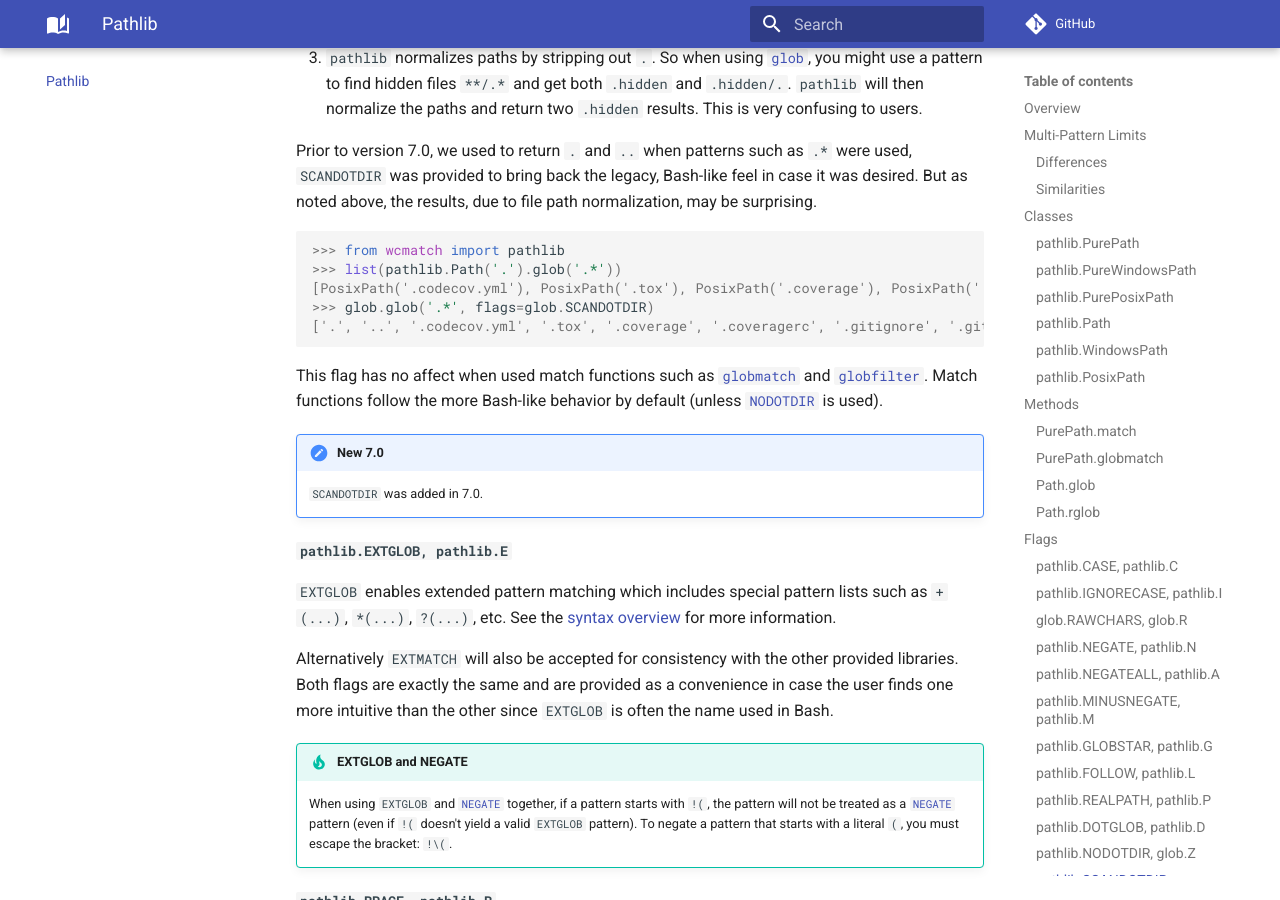
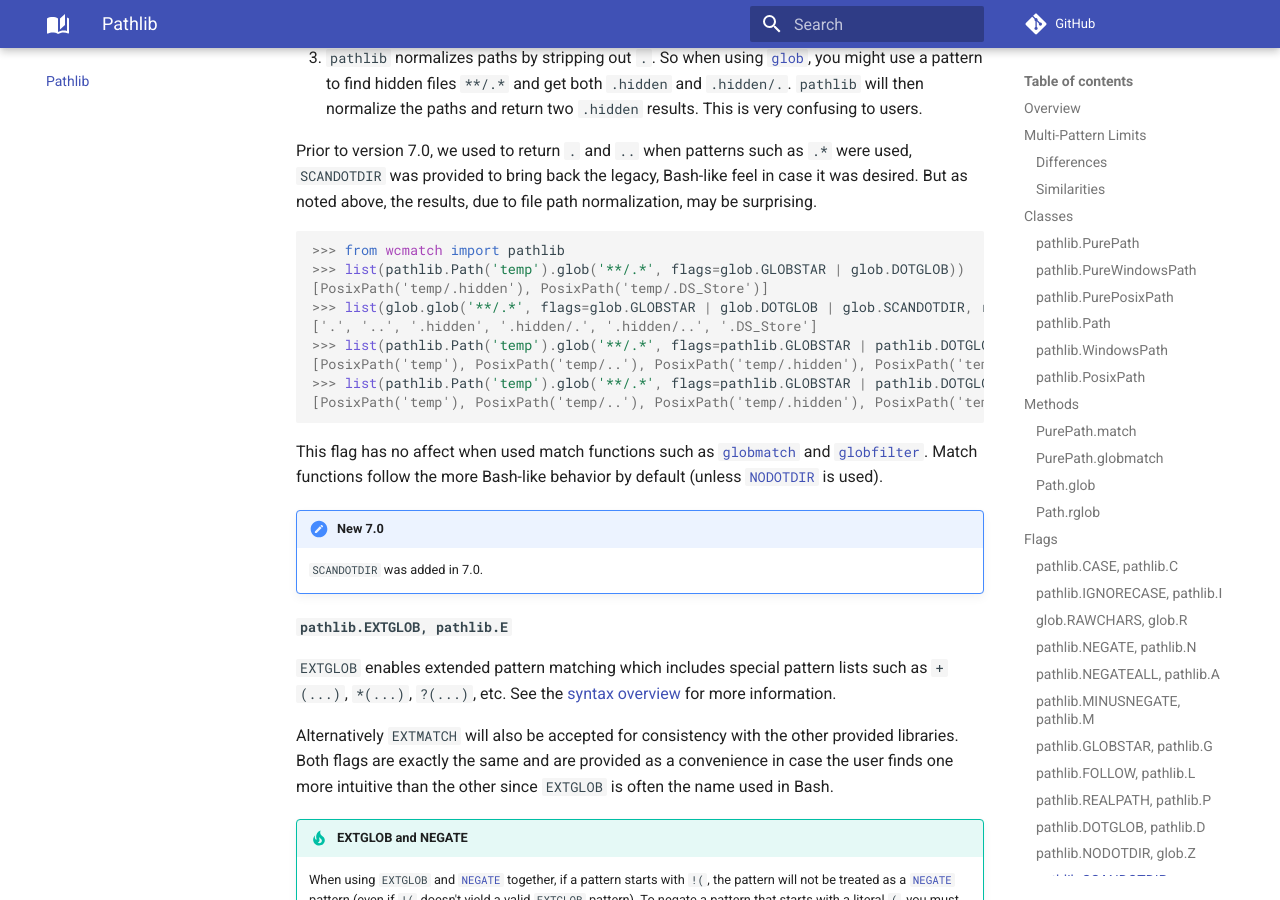
Before and after one commit to facelessuser/wcmatch, an MkDocs documentation site: the page built from docs/src/markdown/pathlib.md, in a window 1280 px wide and 900 px high, scrolled down 11284 px. Built offline with MkDocs 1.6.1 and Material for MkDocs 9.7.7, drawn with Linux system fonts in a browser that asks for light colours; comment, search, counter and statistics services are not loaded.

Commit message:
Update documentation

````diff
--- a/docs/src/markdown/glob.md
+++ b/docs/src/markdown/glob.md
@@ -451,13 +448,20 @@
 True
 ```
 
+Raw strings can be used as well, but if you wish to use raw strings that represent a Python string (where `\` are
+actually denoted by `\\`), then you may wish to use [`raw_escape`](#raw_escape).
+
 `escape` can also handle Windows style with `/` or `\\` path separators:
 
 ```pycon3
 >>> from wmcatch import glob
->>> glob.escape('some\\path?\\**file**{}.txt')
+>>> glob.escape('some\\path?\\**file**{}.txt', unix=False)
 'some\\\\path\\?\\\\\\*\\*file\\*\\*\\{\\}.txt'
->>> glob.globmatch('some\\path?\\**file**{}.txt', glob.escape('some\\path?\\**file**{}.txt'))
+>>> glob.globmatch('some\\path?\\**file**{}.txt', glob.escape('some\\path?\\**file**{}.txt'), flags=glob.FORCEWIN)
+True
+>>> glob.escape('some/path?/**file**{}.txt', unix=False)
+'some/path\\?/\\*\\*file\\*\\*\\{\\}.txt'
+>>> glob.globmatch('some\\path?\\**file**{}.txt', glob.escape('some/path?/**file**{}.txt'), flags=glob.FORCEWIN)
 True
 ```
 
@@ -498,7 +502,7 @@
 
 This is like [`escape`](#escape) except it will escape paths provided as raw strings. Or more specifically, strings
 whose content is a representation of a Python string. Simply using Python raw strings does not mean you need to use
-`raw_escape`, as `escape` can handle raw strings well enough:
+`raw_escape` as `escape` can handle raw strings well enough:
 
 ```pycon3
 >>> glob.escape(r'my\file-[work].txt', unix=False)
@@ -523,23 +527,17 @@
 'my\\\\file\\-\\\\x31.txt'
 ```
 
-`raw_escape` allows you to match exactly what is specified in the raw string.
-
-```pycon3
->>> from wcmatch import glob
->>> glob.raw_escape(r'some/path?/\x2a\x2afile\x2a\x2a{}.txt')
-'some/path\\?/\\*\\*file\\*\\*\\{}.txt'
->>> glob.globmatch('some/path?/**file**{}.txt', glob.raw_escape(r'some/path?/\x2a\x2afile\x2a\x2a{}.txt'), flags=glob.RAWCHARS)
-True
-```
-
 It also handles Windows style paths with `/` or `\\` path separators:
 
 ```pycon3
 >>> from wcmatch import glob
 >>> glob.raw_escape(r'some\\path?\\\x2a\x2afile\x2a\x2a{}.txt', unix=False)
 'some\\\\path\\?\\\\\\*\\*file\\*\\*\\{\\}.txt'
->>> glob.globmatch('some\\path?\\**file**{}.txt', glob.raw_escape(r'some\\path?\\\x2a\x2afile\x2a\x2a{}.txt', unix=False), flags=glob.RAWCHARS)
+>>> glob.globmatch('some\\path?\\**file**{}.txt', glob.raw_escape(r'some\\path?\\\x2a\x2afile\x2a\x2a{}.txt', unix=False), flags=glob.RAWCHARS | glob.FORCEWIN)
+True
+>>> glob.raw_escape(r'some/path?/\x2a\x2afile\x2a\x2a{}.txt', unix=False)
+'some/path\\?/\\*\\*file\\*\\*\\{\\}.txt'
+>>> glob.globmatch('some\\path?\\**file**{}.txt', glob.raw_escape(r'some/path?/\x2a\x2afile\x2a\x2a{}.txt', unix=False), flags=glob.RAWCHARS | glob.FORCEWIN)
 True
 ```
 
--- a/docs/src/markdown/pathlib.md
+++ b/docs/src/markdown/pathlib.md
@@ -517,10 +517,14 @@
 
 ```pycon3
 >>> from wcmatch import pathlib
->>> list(pathlib.Path('.').glob('.*'))
-[PosixPath('.codecov.yml'), PosixPath('.tox'), PosixPath('.coverage'), PosixPath('.coveragerc'), PosixPath('.gitignore'), PosixPath('.github'), PosixPath('.pyspelling.yml'), PosixPath('.git')]
->>> glob.glob('.*', flags=glob.SCANDOTDIR)
-['.', '..', '.codecov.yml', '.tox', '.coverage', '.coveragerc', '.gitignore', '.github', '.pyspelling.yml', '.git']
+>>> list(pathlib.Path('temp').glob('**/.*', flags=glob.GLOBSTAR | glob.DOTGLOB))
+[PosixPath('temp/.hidden'), PosixPath('temp/.DS_Store')]
+>>> list(glob.glob('**/.*', flags=glob.GLOBSTAR | glob.DOTGLOB | glob.SCANDOTDIR, root_dir="temp"))
+['.', '..', '.hidden', '.hidden/.', '.hidden/..', '.DS_Store']
+>>> list(pathlib.Path('temp').glob('**/.*', flags=pathlib.GLOBSTAR | pathlib.DOTGLOB | pathlib.SCANDOTDIR))
+[PosixPath('temp'), PosixPath('temp/..'), PosixPath('temp/.hidden'), PosixPath('temp/.hidden/..'), PosixPath('temp/.DS_Store')]
+>>> list(pathlib.Path('temp').glob('**/.*', flags=pathlib.GLOBSTAR | pathlib.DOTGLOB | pathlib.SCANDOTDIR | pathlib.NOUNIQUE))
+[PosixPath('temp'), PosixPath('temp/..'), PosixPath('temp/.hidden'), PosixPath('temp/.hidden'), PosixPath('temp/.hidden/..'), PosixPath('temp/.DS_Store')]
 ```
 
 This flag has no affect when used match functions such as [`globmatch`](#globmatch) and
````
Also changed, not shown: other parts of docs/src/markdown/glob.md (+2 -5 lines), 1 other file.
